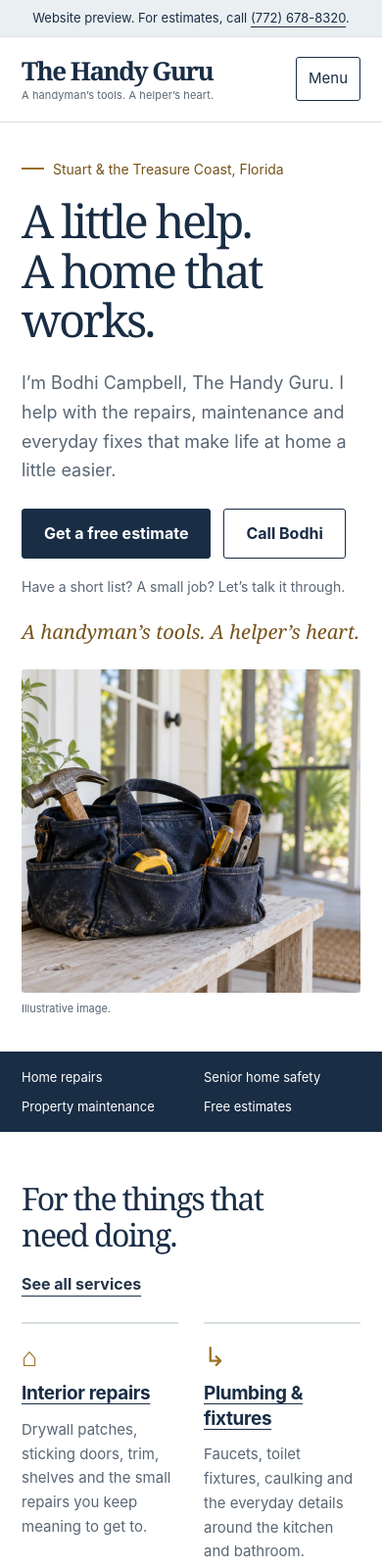
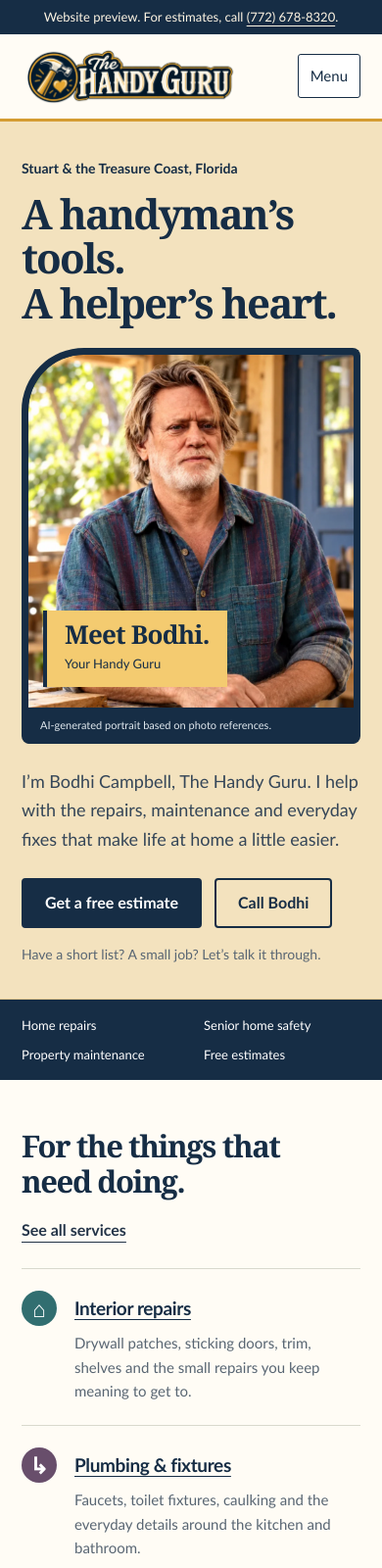
Before and after one commit to robbyDAninja/the-handy-guru-website, a website with bundled scripts: page public/index.html in a window 390 px wide. Shown: the top 1600 px of the page at 98% size. Built offline with nearby package versions, Linux system fonts and the light colour scheme.

Commit message:
Restore Handy Guru character with photo-referenced portraits and logo

```diff
--- a/public/index.html
+++ b/public/index.html
@@ -7,7 +7,7 @@
       name="description"
       content="Home repairs, maintenance and senior home safety with Bodhi Campbell, The Handy Guru. Serving Stuart and Florida’s Treasure Coast."
     />
-    <meta name="theme-color" content="#192d45" />
+    <meta name="theme-color" content="#162d45" />
     <title>The Handy Guru | Bodhi Campbell · Treasure Coast handyman</title>
     <link rel="canonical" href="https://www.thehandyguru.com/" />
     <meta property="og:type" content="website" />
@@ -21,7 +21,7 @@
     />
     <meta
       property="og:image"
-      content="https://www.thehandyguru.com/assets/porch-tools.webp"
+      content="https://www.thehandyguru.com/assets/bodhi-workshop.webp"
     />
     <link rel="stylesheet" href="/styles.css" />
     <script type="module" src="/app.js"></script>
@@ -35,10 +35,12 @@
     <header class="site-header">
       <div class="wrap nav-inner">
         <a class="brand" href="/" aria-label="The Handy Guru home"
-          ><span class="brand-name">The Handy Guru</span
-          ><span class="brand-tag"
-            >A handyman’s tools. A helper’s heart.</span
-          ></a
+          ><img
+            class="brand-logo"
+            src="/assets/handy-guru-logo.webp"
+            width="900"
+            height="291"
+            alt="The Handy Guru" /></a
         ><button
           class="menu-toggle"
           type="button"
@@ -63,9 +65,9 @@
     <main id="main">
       <section class="hero">
         <div class="wrap hero-grid">
-          <div>
+          <div class="hero-copy">
             <p class="location">Stuart &amp; the Treasure Coast, Florida</p>
-            <h1>A little help.<br />A home that works.</h1>
+            <h1>A handyman’s tools.<br />A helper’s heart.</h1>
             <p class="intro">
               I’m Bodhi Campbell, The Handy Guru. I help with the repairs,
               maintenance and everyday fixes that make life at home a little
@@ -80,17 +82,21 @@
             <p class="quiet">
               Have a short list? A small job? Let’s talk it through.
             </p>
-            <p class="tagline">A handyman’s tools. A helper’s heart.</p>
           </div>
           <figure class="hero-photo">
+            <div class="portrait-label">
+              <strong>Meet Bodhi.</strong><span>Your Handy Guru</span>
+            </div>
             <img
-              src="/assets/porch-tools.webp"
-              width="1536"
-              height="1024"
-              alt="A canvas tool bag on a sunlit porch bench"
+              src="/assets/bodhi-portrait.webp"
+              width="960"
+              height="1200"
+              alt="Photo-referenced AI portrait of Bodhi in a teal and plum work shirt at a wooden bench"
               fetchpriority="high"
             />
-            <figcaption>Illustrative image.</figcaption>
+            <figcaption>
+              AI-generated portrait based on photo references.
+            </figcaption>
           </figure>
         </div>
       </section>
@@ -178,6 +184,19 @@
       </section>
       <section class="section">
         <div class="wrap about-grid">
+          <div class="about-visual">
+            <figure class="workshop-photo">
+              <img
+                src="/assets/bodhi-workshop.webp"
+                width="1280"
+                height="853"
+                loading="lazy"
+                alt="AI-generated scene of Bodhi marking a piece of wood at a workshop bench"
+              />
+              <figcaption>
+                AI-generated scene; not a photograph of a completed job.
+              </figcaption>
+            </figure>
             <div class="nameplate">
               <p class="signature">Bodhi Campbell</p>
               <p>The person behind The Handy Guru.</p>
@@ -185,6 +204,7 @@
                 Serving Stuart, Palm City, Jensen Beach, Hobe Sound and the
                 surrounding Treasure Coast.
               </p>
+            </div>
           </div>
           <div>
             <h2>Start with a conversation.</h2>
@@ -231,9 +251,14 @@
       <div class="wrap">
         <div class="footer-grid">
           <div>
-            <a class="brand" href="/"
-              ><span class="brand-name">The Handy Guru</span></a
-            >
+            <a class="brand" href="/" aria-label="The Handy Guru home"
+              ><img
+                class="brand-logo"
+                src="/assets/handy-guru-logo.webp"
+                width="900"
+                height="291"
+                alt="The Handy Guru"
+            /></a>
             <p>
               Home repairs and maintenance with Bodhi Campbell, serving
               Florida’s Treasure Coast.
--- a/public/styles.css
+++ b/public/styles.css
@@ -1,14 +1,16 @@
-/* The Handy Guru · navy, brass, daylight. No external fonts or framework. */
+/* The Handy Guru: craft-sign navy and gold, colorful portrait, readable pages. */
 :root {
-  --navy: #192d45;
+  --navy: #162d45;
   --navy-deep: #102237;
-  --gold: #9a7026;
-  --gold-dark: #765219;
-  --blue: #eef3f5;
-  --paper: #fff;
+  --gold: #d49c32;
+  --gold-dark: #765015;
+  --blue: #e5efeb;
+  --paper: #fffcf5;
+  --teal: #316e70;
+  --plum: #684e6b;
   --ink: #243448;
   --muted: #596673;
-  --line: #d8e0e4;
+  --line: #d9d9cd;
   --max: 1180px;
   color-scheme: light;
 }
@@ -24,7 +26,8 @@ body {
   background: var(--paper);
   color: var(--ink);
   font:
-    18px/1.65 -apple-system,
+    18px/1.65 "Trebuchet MS",
+    -apple-system,
     BlinkMacSystemFont,
     "Segoe UI",
     Arial,
@@ -77,50 +80,44 @@ button {
   top: 10px;
 }
 .preview-notice {
-  background: #eaf0f2;
-  color: var(--navy);
+  background: var(--navy);
+  color: #fff6e4;
   font-size: 13px;
   line-height: 1.45;
-  padding: 9px 20px;
+  padding: 8px 20px;
   text-align: center;
-  border-bottom: 1px solid var(--line);
 }
 [hidden] {
   display: none !important;
 }
 .site-header {
-  background: #fff;
+  background: var(--paper);
   position: relative;
   z-index: 20;
-  border-bottom: 1px solid var(--line);
+  border-bottom: 3px solid var(--gold);
 }
 .nav-inner {
-  min-height: 102px;
+  min-height: 112px;
   display: flex;
   align-items: center;
   justify-content: space-between;
   gap: 30px;
 }
 .brand {
-  display: flex;
-  flex-direction: column;
+  display: block;
   text-decoration: none;
-  line-height: 1.06;
+  line-height: 1;
   flex-shrink: 0;
+  width: fit-content;
 }
-.brand-name {
-  font:
-    700 29px/1.1 Georgia,
-    "Times New Roman",
-    serif;
-  letter-spacing: -0.06em;
-  color: var(--navy);
+.brand-logo {
+  display: block;
+  width: 286px;
+  height: auto;
 }
-.brand-tag {
-  font-size: 12px;
-  color: var(--muted);
-  margin-top: 9px;
-  letter-spacing: 0.01em;
+.site-footer .brand-logo {
+  width: 230px;
+  margin-bottom: 18px;
 }
 .nav-links {
   display: flex;
@@ -159,27 +156,21 @@ button {
   font-size: 15px;
 }
 .hero {
-  padding: 60px 0 62px;
+  padding: 48px 0 44px;
+  background: #f3e2be;
+  border-bottom: 1px solid #dfc68e;
 }
 .hero-grid {
   display: grid;
-  grid-template-columns: 1.05fr 1fr;
-  gap: 56px;
+  grid-template-columns: 1.08fr 1fr;
+  gap: 58px;
   align-items: center;
 }
 .location {
   font-size: 15px;
-  color: var(--gold-dark);
-  margin: 0 0 20px;
-  display: flex;
-  align-items: center;
-  gap: 9px;
-}
-.location:before {
-  content: "";
-  width: 23px;
-  height: 2px;
-  background: var(--gold);
+  color: var(--navy);
+  margin: 0 0 22px;
+  font-weight: 650;
 }
 h1,
 h2,
@@ -189,20 +180,20 @@ p {
 }
 h1,
 h2 {
-  font-family: Georgia, "Times New Roman", serif;
+  font-family: Rockwell, "Bookman Old Style", Georgia, serif;
   color: var(--navy);
-  font-weight: 400;
-  letter-spacing: -0.055em;
+  font-weight: 700;
+  letter-spacing: -0.045em;
 }
 h1 {
-  font-size: clamp(42px, 4.8vw, 66px);
+  font-size: clamp(42px, 4.4vw, 60px);
   line-height: 1.08;
-  margin-bottom: 24px;
+  margin-bottom: 26px;
   max-width: 640px;
 }
 h2 {
-  font-size: clamp(32px, 3.5vw, 46px);
-  line-height: 1.15;
+  font-size: clamp(31px, 3.2vw, 43px);
+  line-height: 1.16;
   margin-bottom: 23px;
 }
 h3 {
@@ -218,7 +209,7 @@ p {
 }
 .intro {
   font-size: 19px;
-  color: var(--muted);
+  color: #354658;
   max-width: 470px;
 }
 .actions {
@@ -233,13 +224,13 @@ p {
   justify-content: center;
   min-height: 51px;
   padding: 12px 22px;
-  border: 1px solid var(--navy);
-  border-radius: 3px;
+  border: 2px solid var(--navy);
+  border-radius: 4px;
   background: var(--navy);
   color: #fff;
   text-decoration: none;
   font-size: 16px;
-  font-weight: 650;
+  font-weight: 700;
   line-height: 1.3;
 }
 .button:hover {
@@ -265,19 +256,47 @@ p {
 .hero-photo {
   margin: 0;
   position: relative;
+  background: var(--navy);
+  border: 7px solid var(--navy);
+  border-bottom-width: 0;
+  border-radius: 100px 8px 8px 8px;
+  overflow: hidden;
 }
 .hero-photo img {
   width: 100%;
-  height: 560px;
+  height: 522px;
   object-fit: cover;
-  object-position: 46% 50%;
+  object-position: 50% 35%;
   display: block;
-  border-radius: 3px;
+  border-radius: 92px 2px 0 0;
 }
 .hero-photo figcaption {
-  font-size: 12px;
-  color: var(--muted);
-  padding: 7px 0 0;
+  font-size: 11px;
+  line-height: 1.5;
+  color: #e0e8ee;
+  padding: 10px 12px;
+  background: var(--navy);
+}
+.portrait-label {
+  position: absolute;
+  bottom: 58px;
+  left: 15px;
+  z-index: 1;
+  color: var(--navy);
+  background: #f4cb70;
+  padding: 10px 18px;
+  border-left: 4px solid var(--navy);
+}
+.portrait-label strong {
+  display: block;
+  font:
+    700 26px/1.15 Rockwell,
+    Georgia,
+    serif;
+  letter-spacing: -0.03em;
+}
+.portrait-label span {
+  font-size: 13px;
 }
 .tagline {
   font:
@@ -305,6 +324,7 @@ p {
 }
 .section.pale {
   background: var(--blue);
+  border-top: 4px solid var(--teal);
 }
 .section-head {
   display: flex;
@@ -324,21 +344,35 @@ p {
   text-underline-offset: 6px;
 }
 .services-grid {
-  display: grid;
-  grid-template-columns: repeat(3, 1fr);
-  gap: 28px 36px;
+  display: block;
 }
 .service-item {
-  padding-top: 24px;
-  border-top: 2px solid var(--line);
+  display: grid;
+  grid-template-columns: 48px 1fr 1.3fr;
+  gap: 24px;
+  align-items: start;
+  padding: 23px 0;
+  border-top: 1px solid var(--line);
 }
 .service-item .service-symbol {
-  display: block;
+  display: flex;
+  align-items: center;
+  justify-content: center;
+  width: 44px;
+  height: 44px;
+  border-radius: 50%;
   font:
-    400 27px/1.1 Georgia,
+    700 25px/1 Georgia,
     serif;
-  color: var(--gold);
-  margin-bottom: 16px;
+  color: #fff;
+  background: var(--teal);
+  margin: 0;
+}
+.service-item:nth-child(even) .service-symbol {
+  background: var(--plum);
+}
+.service-item h3 {
+  margin: 5px 0 0;
 }
 .service-item p {
   font-size: 16px;
@@ -377,21 +411,36 @@ p {
   color: var(--gold-dark);
   line-height: 1.2;
 }
+.workshop-photo {
+  margin: 0;
+}
+.workshop-photo img {
+  display: block;
+  width: 100%;
+  height: auto;
+}
+.workshop-photo figcaption {
+  font-size: 11px;
+  line-height: 1.5;
+  padding: 8px 0 13px;
+  color: var(--muted);
+}
 .about-grid {
   display: grid;
   grid-template-columns: 1fr 1fr;
   gap: 80px;
 }
 .nameplate {
-  padding: 33px;
+  padding: 25px 28px;
   background: var(--navy);
   color: #fff;
   align-self: start;
-  border-left: 5px solid #bd944d;
+  border-left: 5px solid var(--gold);
 }
 .nameplate .signature {
   font:
-    italic 39px/1.2 Georgia,
+    700 30px/1.2 Rockwell,
+    Georgia,
     serif;
   margin: 0 0 12px;
   letter-spacing: -0.03em;
@@ -435,6 +484,7 @@ p {
   padding: 55px 0;
   background: var(--navy);
   color: #fff;
+  border-top: 5px solid var(--gold);
 }
 .cta-grid {
   display: flex;
@@ -453,14 +503,14 @@ p {
   font-size: 17px;
 }
 .cta .button {
-  background: #fff;
+  background: #f4cb70;
   color: var(--navy);
-  border-color: #fff;
+  border-color: #f4cb70;
   white-space: nowrap;
 }
 .site-footer {
-  padding: 44px 0 22px;
-  background: #f7f9fa;
+  padding: 34px 0 22px;
+  background: #f0eadc;
 }
 .footer-grid {
   display: grid;
@@ -490,7 +540,8 @@ p {
 }
 .page-title {
   padding: 57px 0 49px;
-  background: var(--blue);
+  background: #f3e2be;
+  border-bottom: 1px solid #dfc68e;
 }
 .page-title h1 {
   font-size: 56px;
@@ -738,12 +789,8 @@ textarea:disabled {
     gap: 12px;
     flex-wrap: wrap;
   }
-  .brand-name {
-    font-size: 26px;
-  }
-  .brand-tag {
-    font-size: 11px;
-    margin-top: 6px;
+  .brand-logo {
+    width: 222px;
   }
   .menu-toggle {
     display: block;
@@ -775,18 +822,75 @@ textarea:disabled {
     gap: 24px;
   }
   .hero h1 {
-    font-size: 47px;
+    font-size: 42px;
     max-width: 550px;
+    margin-bottom: 0;
+  }
+  .hero-copy {
+    display: contents;
+  }
+  .hero-copy .location {
+    order: 0;
+    margin-bottom: -12px;
+  }
+  .hero-copy h1 {
+    order: 1;
+  }
+  .hero-photo {
+    order: 2;
+    border-top-left-radius: 64px;
+  }
+  .hero-copy .intro {
+    order: 3;
+    margin-bottom: 0;
+  }
+  .hero-copy .actions {
+    order: 4;
+    margin: 0;
+  }
+  .hero-copy .quiet {
+    order: 5;
+    margin: -8px 0 0;
   }
   .hero-photo img {
-    height: 330px;
-    object-position: 50% 62%;
+    height: 360px;
+    object-position: 50% 25%;
+    border-top-left-radius: 56px;
+  }
+  .portrait-label {
+    bottom: 53px;
+    left: 10px;
+    padding: 8px 13px;
+  }
+  .portrait-label strong {
+    font-size: 23px;
   }
   .hero-photo figcaption {
     font-size: 11px;
   }
   .intro {
     max-width: 580px;
+  }
+  .portrait-label {
+    position: absolute;
+    bottom: 58px;
+    left: 15px;
+    z-index: 1;
+    color: var(--navy);
+    background: #f4cb70;
+    padding: 10px 18px;
+    border-left: 4px solid var(--navy);
+  }
+  .portrait-label strong {
+    display: block;
+    font:
+      700 26px/1.15 Rockwell,
+      Georgia,
+      serif;
+    letter-spacing: -0.03em;
+  }
+  .portrait-label span {
+    font-size: 13px;
   }
   .tagline {
     font-size: 20px;
@@ -817,21 +921,28 @@ textarea:disabled {
     gap: 18px;
     margin-bottom: 26px;
   }
-  .services-grid {
-    grid-template-columns: 1fr 1fr;
-    gap: 26px;
+  .service-item {
+    grid-template-columns: 38px 1fr;
+    gap: 10px 16px;
+    padding: 22px 0;
   }
-  .services-grid .service-item:last-child {
-    grid-column: 1/-1;
+  .service-item .service-symbol {
+    width: 36px;
+    height: 36px;
+    font-size: 23px;
+    grid-row: 1/3;
   }
-  .service-item {
-    padding-top: 18px;
-  }
-  .service-symbol {
-    margin-bottom: 10px !important;
+  .service-item p {
+    grid-column: 2;
   }
   .service-item h3 {
     font-size: 19px;
+  }
+  .service-item:nth-child(even) .service-symbol {
+    background: var(--plum);
+  }
+  .service-item h3 {
+    margin: 5px 0 0;
   }
   .service-item p {
     font-size: 15px;
@@ -922,14 +1033,11 @@ textarea:disabled {
     padding-left: 18px;
     padding-right: 18px;
   }
-  .brand-name {
-    font-size: 24px;
-  }
-  .brand-tag {
-    font-size: 10px;
+  .brand-logo {
+    width: 192px;
   }
   .hero h1 {
-    font-size: 41px;
+    font-size: 37px;
   }
   .actions {
     flex-direction: column;
@@ -937,12 +1045,7 @@ textarea:disabled {
   .actions .button {
     width: 100%;
   }
-  .services-grid {
-    grid-template-columns: 1fr;
-  }
-  .services-grid .service-item:last-child {
-    grid-column: auto;
-  }
+
   .plain-list {
     grid-template-columns: 1fr;
   }
```
Also changed, not shown: ASSETS.md (+40 -7 lines), INDEX.md (+8 -3 lines), SITE-RULES.md (+4 -3 lines), START-HERE.md (+3 -2 lines), public/404.html (+16 -9 lines), public/contact.html (+16 -9 lines), public/services.html (+16 -9 lines), README.md, public/assets/bodhi-portrait.webp (added), public/assets/bodhi-workshop.webp (added), public/assets/handy-guru-logo.webp (added). Lines whose indentation alone changed are shown as unchanged.
